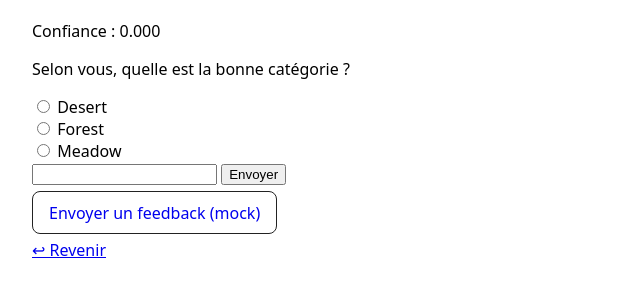
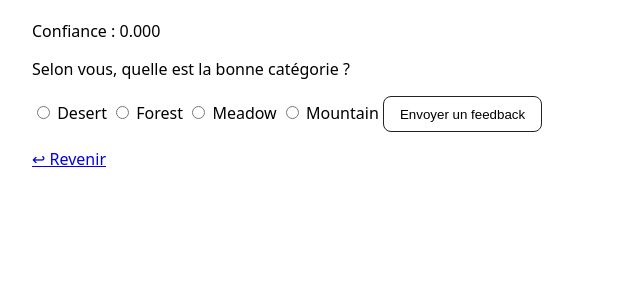
Before and after one commit to Franck-LF/livrable_BUG, a Flask app: template templates/result.html in a window 1280 px wide. Shown: the part 171-468 px from the top of the page, without its empty margins (0-640 px from the left). Run offline with Flask 3, Linux system fonts and the light colour scheme; the template is opened without the code that fills it, so the values that code supplies are empty.

Commit message:
end of html modifiying

```diff
--- a/templates/feedback_ok.html
+++ b/templates/feedback_ok.html
@@ -16,8 +16,7 @@
       <img src="{{ image_data_url }}" alt="submitted image" />
       <p>Prédiction : {{ predicted_label }}</p>
       <p>Confiance : {{ confidence }}</p>
-      <p>Feedback :{{ feedback }}</p>
-      <p>Voici ma variable : {{ name }}</p>
+      <p>Feedback : {{ feedback }}</p>
     </div>
     <p><a href="/">↩︎ Revenir</a></p>
   </body>
--- a/templates/result.html
+++ b/templates/result.html
@@ -16,30 +16,25 @@
     <h2>Classe prédite : {{ predicted_label }}</h2>
     <p>Confiance : {{ '%.3f'|format(confidence) }}</p>
 
-    <!-- <div>
-      {% for c in classes %}
-        <button class="pill">{{ c }}</button>
-      {% endfor %}
-    </div> -->
-
     <form method="post" action="/feedback">
       <p>Selon vous, quelle est la bonne catégorie ?</p>
       <input type="radio" id="desert" name="category" value="desert">
-      <label for="desert">Desert</label><br>
+      <label for="desert">Desert</label>
       <input type="radio" id="forest" name="category" value="forest">
-      <label for="forest">Forest</label><br>
+      <label for="forest">Forest</label>
       <input type="radio" id="meadow" name="category" value="meadow">
       <label for="medow">Meadow</label>
-      <br>
-      <input type="text" name="name" required>
+      <input type="radio" id="mountain" name="category" value="mountain">
+      <label for="mountain">Mountain</label>
+      <br
       <input type="text" name="ma_variable_a_recuperer" value="{{ ma_variable_sur_la_page }}" hidden>
       <input type="test" name="predicted_label" value="{{ predicted_label }}" hidden>
       <input type="test" name="confidence" value="{{ confidence }}" hidden>
       <input type="test" name="image_data_url" value="{{ image_data_url }}" hidden>
-      <button type="submit">Envoyer</button>
+      <button type="submit" class = "btn">Envoyer un feedback</button>
     </form>
 
-    <p><a class="btn" href="/feedback">Envoyer un feedback (mock)</a></p>
+    <!-- <p><a class="btn" href="/feedback">Envoyer un feedback (mock)</a></p> -->
     <p><a href="/">↩︎ Revenir</a></p>
   </body>
 </html>
```
